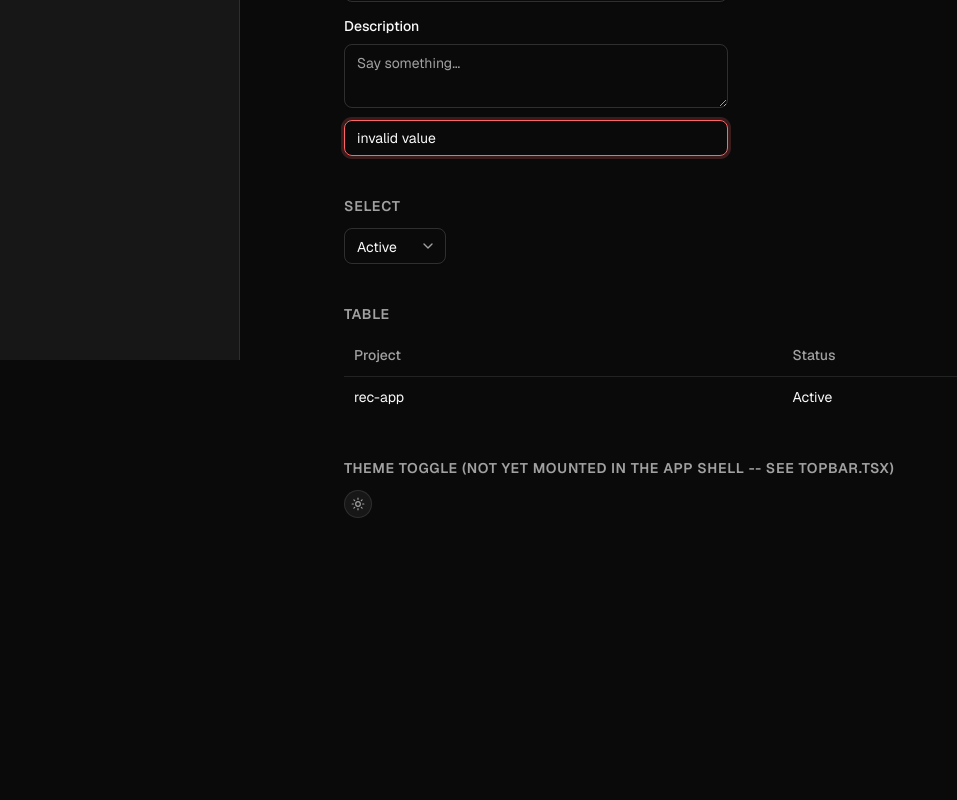
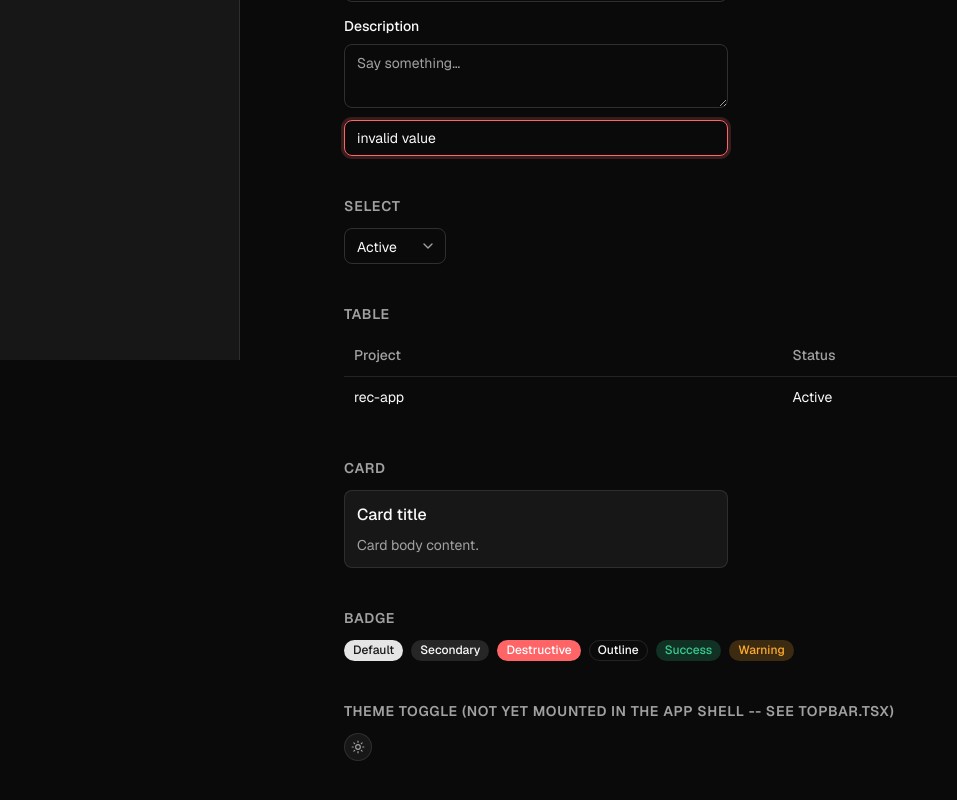
Before and after one commit to AkshayGuleria/software-foundary, a React (Vite) app in the folder frontend/: page /dev/ui-kit in a window 1280 px wide. Shown: the part 440-1240 px from the top of the page, without its empty margins (0-957 px from the left). Before the commit the page ends 1014 px from the top, so only its background shows below. Built offline with nearby package versions, Linux system fonts and the light colour scheme; no server answers.

Commit message:
feat(ui): port DS Card and Badge primitives

```diff
--- /dev/null
+++ b/frontend/src/components/ui/display/Badge.tsx
@@ -0,0 +1,28 @@
+import * as React from "react";
+import { useStyle } from "../useStyle";
+
+const CSS = `
+.ds-badge{
+  display:inline-flex;align-items:center;justify-content:center;gap:.25rem;
+  width:fit-content;white-space:nowrap;
+  padding:.125rem .5rem;
+  font-family:var(--font-sans);font-size:var(--text-xs);font-weight:500;line-height:1.25;
+  border:1px solid transparent;border-radius:var(--radius-full);
+}
+.ds-badge[data-variant="default"]{background:var(--primary);color:var(--primary-foreground)}
+.ds-badge[data-variant="secondary"]{background:var(--secondary);color:var(--secondary-foreground)}
+.ds-badge[data-variant="destructive"]{background:var(--destructive);color:#fff}
+.ds-badge[data-variant="outline"]{border-color:var(--border);color:var(--foreground)}
+.ds-badge[data-tone="success"]{background:color-mix(in oklab, var(--status-success) 20%, transparent);color:var(--status-success)}
+.ds-badge[data-tone="warning"]{background:color-mix(in oklab, var(--status-warning) 20%, transparent);color:var(--status-warning)}
+`;
+
+export interface BadgeProps extends React.HTMLAttributes<HTMLSpanElement> {
+  variant?: "default" | "secondary" | "destructive" | "outline";
+  tone?: "success" | "warning";
+}
+
+export function Badge({ variant = "default", tone, className = "", ...props }: BadgeProps) {
+  useStyle("ds-badge", CSS);
+  return <span data-slot="badge" data-variant={variant} data-tone={tone} className={`ds-badge ${className}`} {...props} />;
+}
--- /dev/null
+++ b/frontend/src/components/ui/display/Card.tsx
@@ -0,0 +1,16 @@
+import * as React from "react";
+import { useStyle } from "../useStyle";
+
+const CSS = `
+.ds-card{
+  background:var(--card);color:var(--card-foreground);
+  border:1px solid var(--border);border-radius:var(--radius-md);
+}
+`;
+
+export type CardProps = React.HTMLAttributes<HTMLDivElement>;
+
+export function Card({ className = "", ...props }: CardProps) {
+  useStyle("ds-card", CSS);
+  return <div data-slot="card" className={`ds-card ${className}`} {...props} />;
+}
--- a/frontend/src/components/ui/index.ts
+++ b/frontend/src/components/ui/index.ts
@@ -6,3 +6,5 @@ export { Select, type SelectProps } from "./forms/Select";
 export {
   Table, TableHeader, TableBody, TableFooter, TableRow, TableHead, TableCell, TableCaption,
 } from "./display/Table";
+export { Card, type CardProps } from "./display/Card";
+export { Badge, type BadgeProps } from "./display/Badge";
--- a/frontend/src/pages/dev/UiKit.tsx
+++ b/frontend/src/pages/dev/UiKit.tsx
@@ -6,6 +6,8 @@ import { Select } from "../../components/ui/forms/Select";
 import {
   Table, TableHeader, TableBody, TableRow, TableHead, TableCell,
 } from "../../components/ui/display/Table";
+import { Card } from "../../components/ui/display/Card";
+import { Badge } from "../../components/ui/display/Badge";
 import { ThemeToggle } from "../../components/TopBar";
 
 /**
@@ -83,6 +85,30 @@ export default function UiKit() {
         </Table>
       </section>
 
+      <section data-testid="uikit-card" className="space-y-3">
+        <h2 className="text-sm font-semibold uppercase tracking-wider text-[var(--muted-foreground)]">
+          Card
+        </h2>
+        <Card className="flex max-w-sm flex-col gap-2 p-3">
+          <span className="font-medium">Card title</span>
+          <span className="text-sm text-[var(--muted-foreground)]">Card body content.</span>
+        </Card>
+      </section>
+
+      <section data-testid="uikit-badge" className="space-y-3">
+        <h2 className="text-sm font-semibold uppercase tracking-wider text-[var(--muted-foreground)]">
+          Badge
+        </h2>
+        <div className="flex flex-wrap items-center gap-2">
+          <Badge>Default</Badge>
+          <Badge variant="secondary">Secondary</Badge>
+          <Badge variant="destructive">Destructive</Badge>
+          <Badge variant="outline">Outline</Badge>
+          <Badge tone="success">Success</Badge>
+          <Badge tone="warning">Warning</Badge>
+        </div>
+      </section>
+
       <section data-testid="uikit-theme-toggle" className="space-y-3">
         <h2 className="text-sm font-semibold uppercase tracking-wider text-[var(--muted-foreground)]">
           Theme Toggle (not yet mounted in the app shell -- see TopBar.tsx)
```
Also changed, not shown: 1 other file (tests, documents, lock files or other folders).
